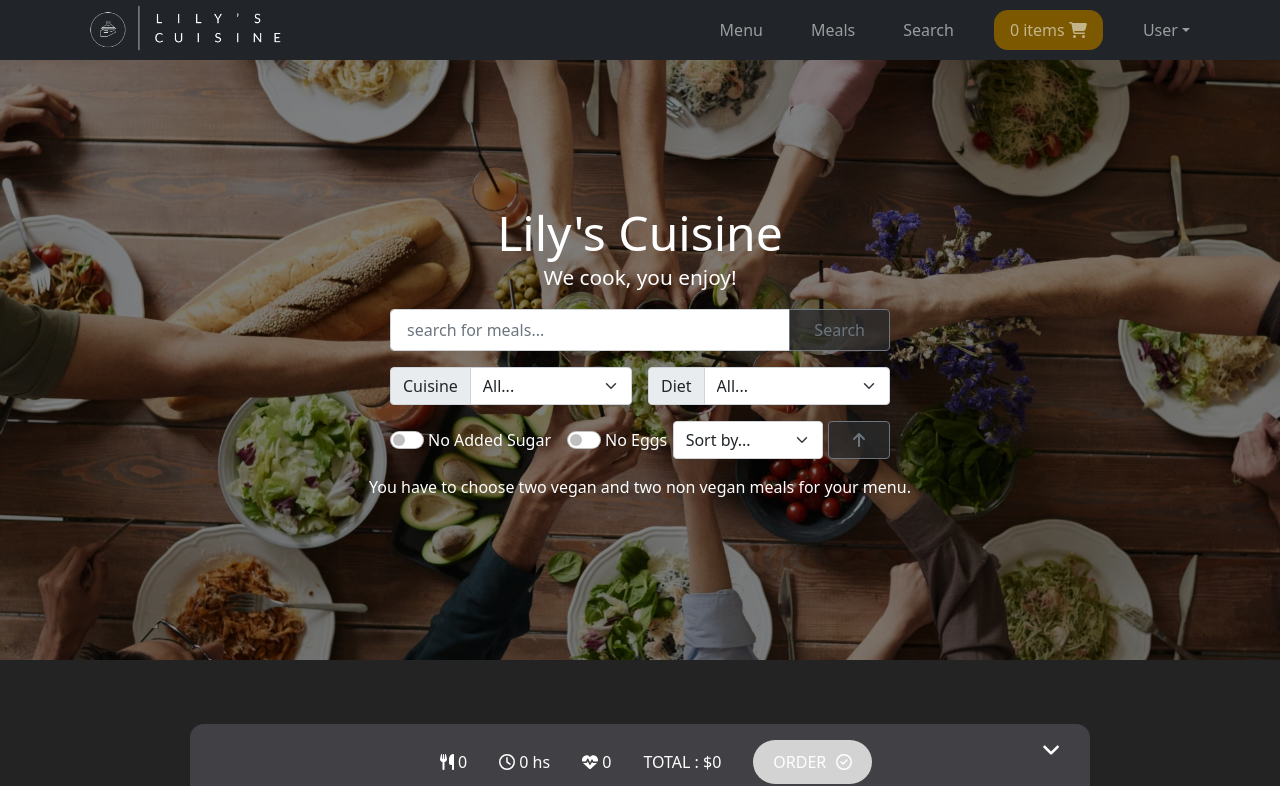
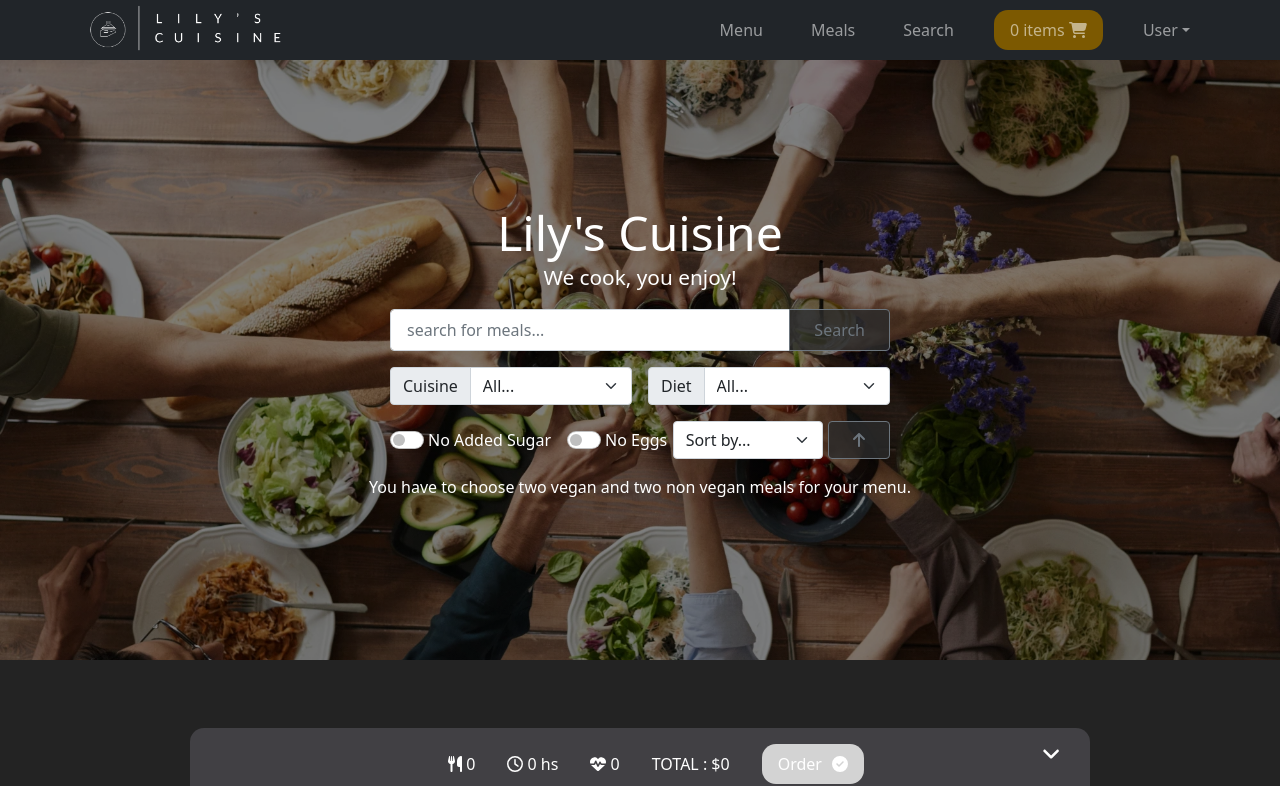
Before and after one commit to DeboraBucci/alkemy-challenge-react, a React (Create React App) app: page / in a window 1280 px wide. Shown: the top 786 px of the page. Built offline with nearby package versions, Linux system fonts and the light colour scheme; sample sign-in values are in the browser's storage.

Commit message:
replace the previous order button element for the <OrderMenuButton> component

```diff
--- a/src/components/bar/Bar.js
+++ b/src/components/bar/Bar.js
@@ -7,8 +7,9 @@ import {
   faAngleDown,
   faAngleUp,
 } from "@fortawesome/free-solid-svg-icons";
-import { faClock, faCircleCheck } from "@fortawesome/free-regular-svg-icons";
+import { faClock } from "@fortawesome/free-regular-svg-icons";
 import { FontAwesomeIcon } from "@fortawesome/react-fontawesome";
+import OrderMenuButton from "../UI/OrderMenuButton";
 
 const Bar = () => {
   const [isEmpty, setIsEmpty] = useState(true);
@@ -72,12 +73,7 @@ const Bar = () => {
         </p>
         <p>TOTAL : ${Math.round(cartCtx.totalPrice)}</p>
 
-        <button
-          className={`${classes["btn-order"]} ${isEmpty && classes.disabled}`}
-          disabled={isEmpty}
-        >
-          Order <FontAwesomeIcon icon={faCircleCheck} />
-        </button>
+        <OrderMenuButton />
       </div>
     </React.Fragment>
   );
```
